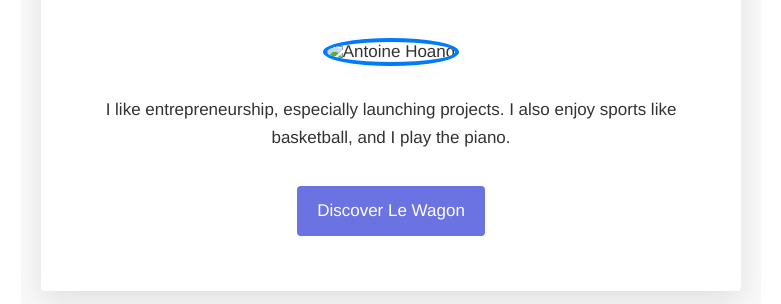
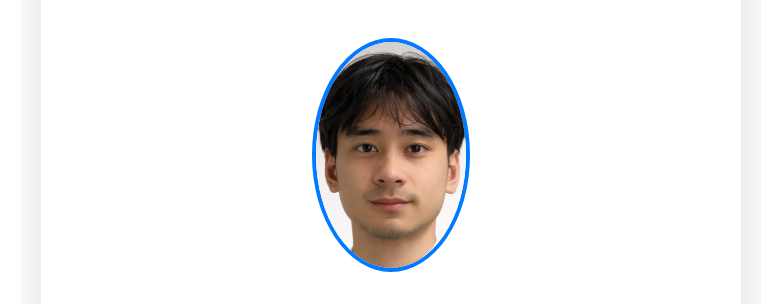
Before and after one commit to Antoinehoang17686/my-profile1, a plain HTML site: page index.html in a window 1280 px wide. Shown: the part 271-575 px from the top of the page, without its empty margins (249-1030 px from the left). Drawn offline with Linux system fonts and the light colour scheme; files whose address does not match are found by name.

Commit message:
Add files via upload

```diff
--- a/index.html
+++ b/index.html
@@ -12,7 +12,7 @@
    <div class="container">
 	<div class="card">
         <h1 id="main title">Hello, I'm Antoine</h1>
-        <img src="antoine_hoang" class="img-circle" width="100px" alt="Antoine Hoang">
+        <img src="C:\Users\33768\OneDrive\Bureau\my-profile\images\Antoine.jpeg" class="img-circle" alt="Antoine Hoang">
         <p>
         	I like entrepreneurship, especially launching projects. I also enjoy sports like basketball, and I play the piano.
         </p>
```
Also changed, not shown: images/Antoine.jpeg (added).
